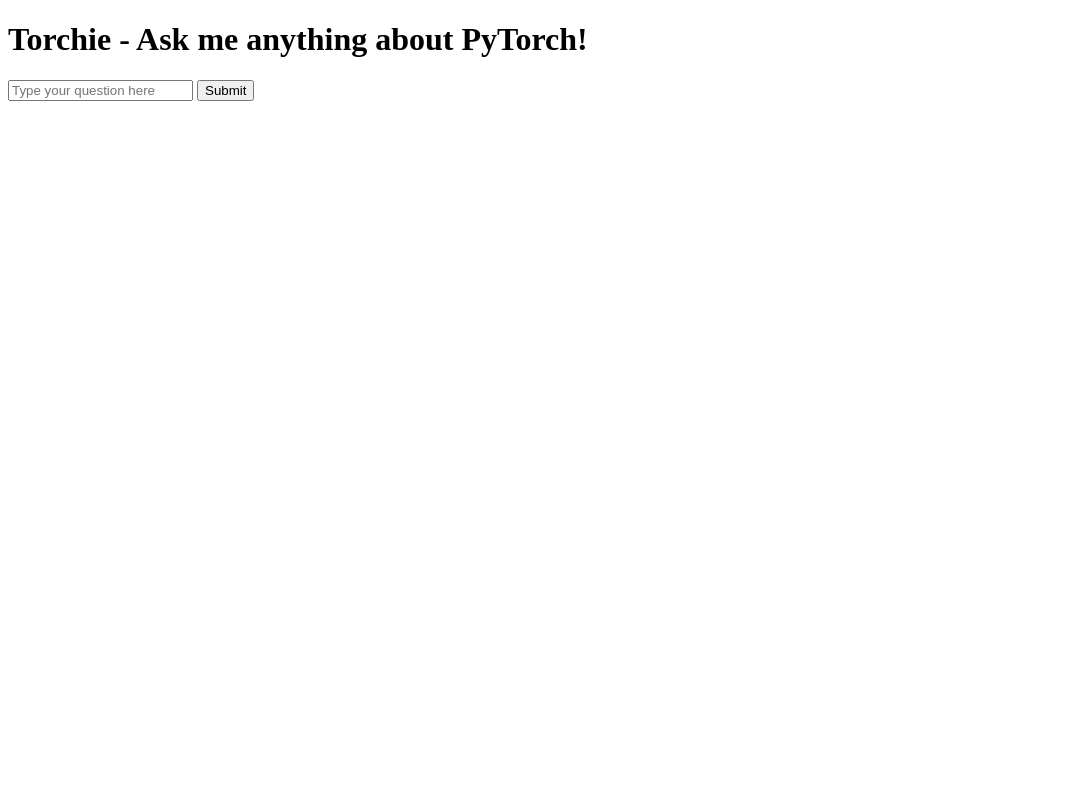
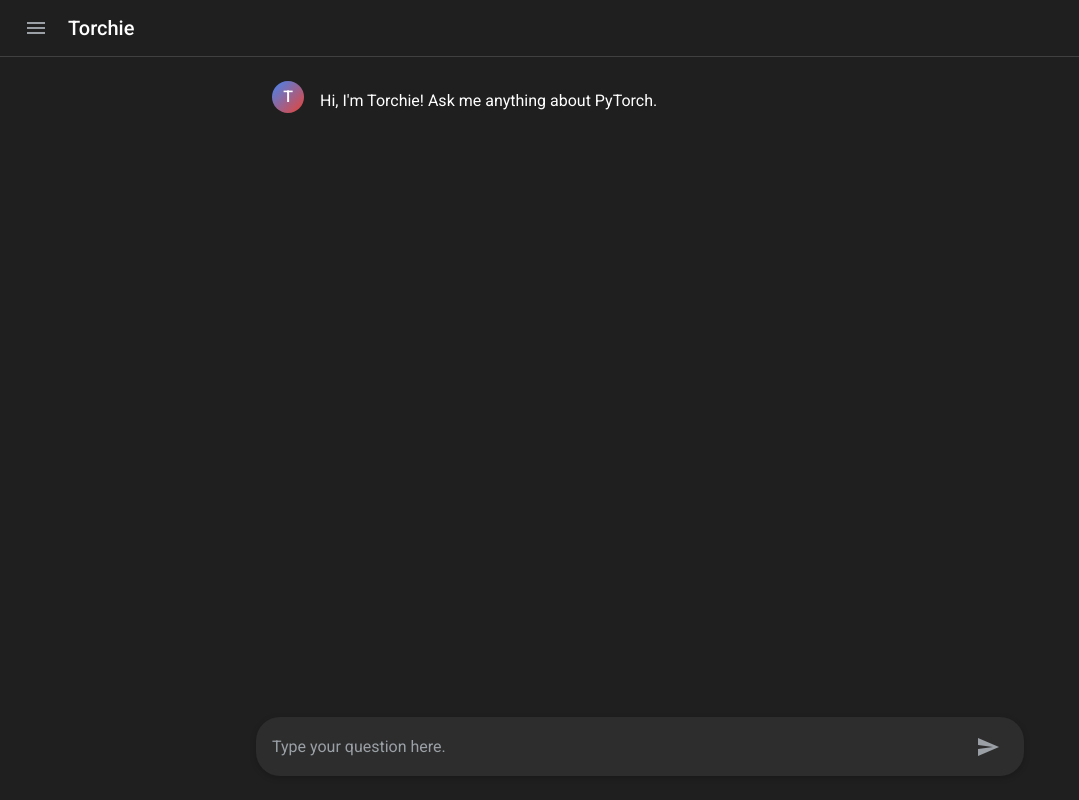
Before and after one commit to sreedeepEK/torchie, a plain HTML site: page static/index.html in a window 1280 px wide. Shown: the whole page, without its empty margins (0-1079 px from the left). Drawn offline with Linux system fonts and the light colour scheme; a web font is replaced by a local one.

Commit message:
add frontend setup

```diff
--- a/static/index.html
+++ b/static/index.html
@@ -4,28 +4,119 @@
     <meta charset="UTF-8">
     <meta name="viewport" content="width=device-width, initial-scale=1.0">
     <title>Torchie - PyTorch Assistant</title>
+    <link href="https://fonts.googleapis.com/css2?family=Google+Sans:wght@400;500&family=Roboto:wght@400;500&display=swap" rel="stylesheet">
+    <link href="https://fonts.googleapis.com/icon?family=Material+Icons" rel="stylesheet">
+    <link rel="stylesheet" href="/static/styles.css">
+</head>
+<body>
+    <header>
+        <div class="header-left">
+            <button class="menu-button">
+                <span class="material-icons">menu</span>
+            </button>
+            <span class="header-title">Torchie</span>
+        </div>
+
+    </header>
+
+    <div class="chat-session" id="chatSession">
+
+        <div class="message bot-message">
+            <div class="avatar bot-avatar">T</div>
+            <div class="message-content">
+                <div class="typing-animation">
+                    <span>Hi, I'm Torchie! Ask me anything about PyTorch.</span>
+                </div>
+            </div>
+        </div>
+    </div>
+
+    <div class="chat-container">
+        <input type="text" id="userInput" placeholder="Type your question here." required>
+
+            <button class="action-button" id="sendButton" onclick="sendQuery()">
+                <span class="material-icons">send</span>
+            </button>
+        </div>
+    </div>
+
     <script>
         async function sendQuery() {
-            const userInput = document.getElementById("userInput").value;
-            const responseDiv = document.getElementById("response");
+            const userInput = document.getElementById("userInput");
+            const inputText = userInput.value.trim();
+            if (!inputText) return;
 
-            const res = await fetch('/query', {
-                method: 'POST',
-                headers: {
-                    'Content-Type': 'application/json'
-                },
-                body: JSON.stringify({ user_input: userInput })
-            });
+            const chatSession = document.getElementById("chatSession");
+            const sendButton = document.getElementById("sendButton");
 
-            const data = await res.json();
-            responseDiv.innerHTML = `<strong>Response:</strong> ${data.response}<br><strong>Time taken:</strong> ${data.time_taken.toFixed(2)} seconds`;
+
+            chatSession.innerHTML += `
+                <div class="message user-message">
+                    <img src="/static/user-avatar.png" class="avatar" alt="User">
+                    <div class="message-content">${inputText}</div>
+                </div>
+            `;
+
+
+            userInput.value = "";
+            sendButton.disabled = true;
+
+            const loadingId = 'loading-' + Date.now();
+            chatSession.innerHTML += `
+                <div class="message bot-message" id="${loadingId}">
+                    <div class="avatar bot-avatar">T</div>
+                    <div class="message-content">
+                        <div class="typing-animation">
+                            <div class="dot"></div>
+                            <div class="dot"></div>
+                            <div class="dot"></div>
+                        </div>
+                    </div>
+                </div>
+            `;
+
+            try {
+                const res = await fetch('/query', {
+                    method: 'POST',
+                    headers: { 'Content-Type': 'application/json' },
+                    body: JSON.stringify({ user_input: inputText })
+                });
+
+                const data = await res.json();
+
+
+                const loadingElement = document.getElementById(loadingId);
+                loadingElement.innerHTML = `
+                    <div class="avatar bot-avatar">T</div>
+                    <div class="message-content">
+                        ${data.response}
+                        <div class="message-info">
+                            <small>Time taken: ${data.time_taken.toFixed(2)}s</small>
+                        </div>
+                    </div>
+                `;
+            } catch (error) {
+                console.error('Error:', error);
+                const loadingElement = document.getElementById(loadingId);
+                loadingElement.innerHTML = `
+                    <div class="avatar bot-avatar">T</div>
+                    <div class="message-content error-message">
+                        Sorry, something went wrong. Please try again.
+                    </div>
+                `;
+            } finally {
+                sendButton.disabled = false;
+                chatSession.scrollTop = chatSession.scrollHeight;
+            }
         }
+
+
+        document.getElementById("userInput").addEventListener('keypress', (e) => {
+            if (e.key === 'Enter' && !e.shiftKey) {
+                e.preventDefault();
+                sendQuery();
+            }
+        });
     </script>
-</head>
-<body>
-    <h1>Torchie - Ask me anything about PyTorch!</h1>
-    <input type="text" id="userInput" placeholder="Type your question here">
-    <button onclick="sendQuery()">Submit</button>
-    <div id="response"></div>
 </body>
 </html>
--- /dev/null
+++ b/static/styles.css
@@ -0,0 +1,222 @@
+* {
+    margin: 0;
+    padding: 0;
+    box-sizing: border-box;
+}
+
+body {
+    font-family: 'Google Sans', 'Roboto', sans-serif;
+    background-color: #1f1f1f;
+    color: #ffffff;
+    line-height: 1.5;
+    height: 100vh;
+    display: flex;
+    flex-direction: column;
+}
+
+/* Header styles */
+header {
+    display: flex;
+    justify-content: space-between;
+    align-items: center;
+    padding: 8px 16px;
+    background-color: #1f1f1f;
+    border-bottom: 1px solid #404040;
+    position: sticky;
+    top: 0;
+    z-index: 100;
+}
+
+.header-left, .header-right {
+    display: flex;
+    align-items: center;
+    gap: 12px;
+}
+
+.header-title {
+    font-size: 20px;
+    font-weight: 500;
+}
+
+.menu-button, .header-button {
+    background: none;
+    border: none;
+    color: #9aa0a6; /* Changed from white to lighter grey */
+    padding: 8px;
+    border-radius: 50%;
+    cursor: pointer;
+    display: flex;
+    align-items: center;
+    justify-content: center;
+}
+
+.menu-button:hover, .header-button:hover {
+    background-color: rgba(255, 255, 255, 0.1);
+}
+
+/* Chat session styles */
+.chat-session {
+    flex: 1;
+    overflow-y: auto;
+    padding: 24px 16px 96px;
+    max-width: 768px;
+    margin: 0 auto;
+    width: 100%;
+}
+
+.message {
+    display: flex;
+    gap: 16px;
+    margin-bottom: 24px;
+    animation: fadeIn 0.3s ease-out;
+}
+
+.avatar {
+    width: 32px;
+    height: 32px;
+    border-radius: 50%;
+    flex-shrink: 0;
+}
+
+.bot-avatar {
+    background: linear-gradient(135deg, #4285f4, #ea4335);
+    color: white;
+    display: flex;
+    align-items: center;
+    justify-content: center;
+    font-weight: 500;
+}
+
+.message-content {
+    flex: 1;
+    padding: 8px 0;
+    word-wrap: break-word;
+}
+
+.message-info {
+    margin-top: 8px;
+    color: #9aa0a6;
+    font-size: 12px;
+}
+
+
+.chat-container {
+    position: fixed;
+    bottom: 24px;
+    left: 50%;
+    transform: translateX(-50%);
+    width: calc(100% - 32px);
+    max-width: 768px;
+    background-color: #2d2d2d;
+    border-radius: 24px;
+    padding: 8px 16px;
+    display: flex;
+    align-items: center;
+    box-shadow: 0 2px 6px rgba(0, 0, 0, 0.2);
+}
+
+#userInput {
+    flex: 1;
+    background: none;
+    border: none;
+    color: #ffffff;
+    font-size: 16px;
+    padding: 12px 0;
+    font-family: inherit;
+}
+
+#userInput:focus {
+    outline: none;
+}
+
+#userInput::placeholder {
+    color: #9aa0a6;
+}
+
+.action-buttons {
+    display: flex;
+    gap: 8px;
+}
+
+.action-button {
+    background: none;
+    border: none;
+    color: #9aa0a6;
+    padding: 8px;
+    border-radius: 50%;
+    cursor: pointer;
+    display: flex;
+    align-items: center;
+    justify-content: center;
+}
+
+.action-button:hover {
+    background-color: rgba(154, 160, 166, 0.1);
+}
+
+.action-button:disabled {
+    opacity: 0.5;
+    cursor: not-allowed;
+}
+
+
+.typing-animation {
+    display: flex;
+    gap: 4px;
+}
+
+.dot {
+    width: 8px;
+    height: 8px;
+    background-color: #9aa0a6;
+    border-radius: 50%;
+    animation: bounce 1.4s infinite ease-in-out;
+}
+
+.dot:nth-child(1) { animation-delay: -0.32s; }
+.dot:nth-child(2) { animation-delay: -0.16s; }
+
+@keyframes bounce {
+    0%, 80%, 100% { transform: scale(0); }
+    40% { transform: scale(1); }
+}
+
+@keyframes fadeIn {
+    from { opacity: 0; transform: translateY(10px); }
+    to { opacity: 1; transform: translateY(0); }
+}
+
+
+.error-message {
+    color: #ea4335;
+}
+
+
+::-webkit-scrollbar {
+    width: 8px;
+}
+
+::-webkit-scrollbar-track {
+    background: transparent;
+}
+
+::-webkit-scrollbar-thumb {
+    background: #404040;
+    border-radius: 4px;
+}
+
+::-webkit-scrollbar-thumb:hover {
+    background: #4d4d4d;
+}
+
+
+@media (max-width: 768px) {
+    .chat-container {
+        bottom: 16px;
+        width: calc(100% - 16px);
+    }
+
+    .chat-session {
+        padding: 16px 8px 88px;
+    }
+}
```
